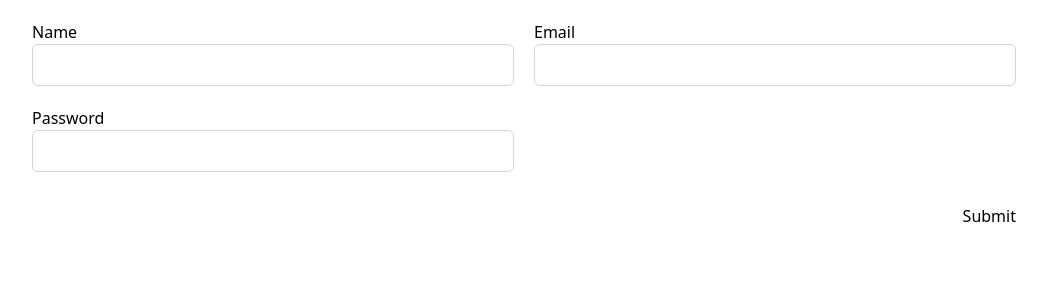
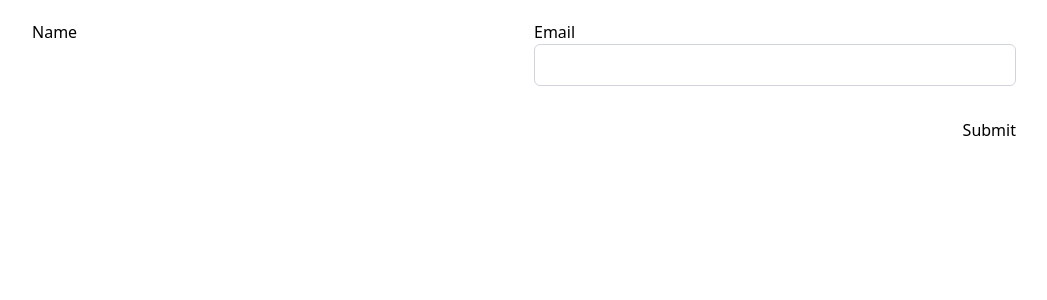
Before and after one commit to yeasinrafee/Frontend-Fundamental, a React (Vite) app in the folder react-reusable-components/: page / in a window 1280 px wide. Shown: the top 300 px of the page, without its empty margins (116-1163 px from the left). Built offline with nearby package versions, Linux system fonts and the light colour scheme; the HTML template or start-up script is replaced by a standard one.

Commit message:
Form component structure and barrel pattern

```diff
--- a/react-reusable-components/src/App.tsx
+++ b/react-reusable-components/src/App.tsx
@@ -1,12 +1,44 @@
-// import MainLayout from './components/layout/MainLayout';
-
-import NormalForm from './components/NormalForm/NormalForm';
+import { FieldValues, SubmitHandler, useForm } from 'react-hook-form';
+import {
+  Form,
+  FormSection,
+  FormSubmit,
+  Input,
+} from './components/ReusableForm';
 import Container from './components/ui/Container';
 
 function App() {
+  const {
+    handleSubmit,
+    register,
+    formState: { errors },
+  } = useForm();
+
+  const onSubmit = (data: FieldValues) => {
+    console.log(data);
+  };
   return (
     <Container>
-      <NormalForm />
+      <Form
+        double={true}
+        onSubmit={handleSubmit(onSubmit) as SubmitHandler<FieldValues>}
+      >
+        <FormSection>
+          <Input
+            type='name'
+            register={register('name')}
+            errors={errors}
+            label='Name'
+          />
+          <Input
+            type='email'
+            register={register('email')}
+            errors={errors}
+            label='Email'
+          />
+        </FormSection>
+        <FormSubmit />
+      </Form>
     </Container>
   );
 }
--- /dev/null
+++ b/react-reusable-components/src/components/ReusableForm/Form.tsx
@@ -0,0 +1,23 @@
+import { createContext } from 'react';
+import cn from '../../utils/cn';
+import { TForm } from '../../types';
+
+export const FormElementContext = createContext<{ double: boolean } | null>(
+  null
+);
+
+export const Form = ({ children, onSubmit, double = false }: TForm) => {
+  return (
+    <FormElementContext.Provider value={{ double }}>
+      <form
+        onSubmit={onSubmit}
+        className={cn(' max-w-5xl p-5 mx-auto', {
+          'max-w-5xl': double,
+          'max-w-lg': !double,
+        })}
+      >
+        {children}
+      </form>
+    </FormElementContext.Provider>
+  );
+};
--- /dev/null
+++ b/react-reusable-components/src/components/ReusableForm/FormSection.tsx
@@ -0,0 +1,16 @@
+import { useContext } from 'react';
+import cn from '../../utils/cn';
+import { FormElementContext } from './Form';
+
+export const FormSection = ({ children }) => {
+  const { double } = useContext(FormElementContext);
+  return (
+    <div
+      className={cn(' grid grid-cols-1 justify-items-center gap-5', {
+        'md:grid-cols-2': double,
+      })}
+    >
+      {children}
+    </div>
+  );
+};
--- /dev/null
+++ b/react-reusable-components/src/components/ReusableForm/FormSubmit.tsx
@@ -0,0 +1,21 @@
+import { useContext } from 'react';
+import cn from '../../utils/cn';
+import Button from '../ui/Button';
+import { FormElementContext } from './Form';
+
+export const FormSubmit = () => {
+  const { double } = useContext(FormElementContext);
+  return (
+    <div
+      className={cn('grid grid-cols-1 justify-items-center gap-5 my-8', {
+        'md:grid-cols-2': double,
+      })}
+    >
+      <div className='w-full max-w-lg col-start-1 md:col-start-2 flex justify-end'>
+        <Button className='w-full md:w-fit' type='submit'>
+          Submit
+        </Button>
+      </div>
+    </div>
+  );
+};
--- /dev/null
+++ b/react-reusable-components/src/components/ReusableForm/Input.tsx
@@ -0,0 +1,13 @@
+export const Input = ({ label, register, errors, type }) => {
+  return (
+    <div className='w-full'>
+      <label className='block' htmlFor='name'>
+        {label}
+      </label>
+      <input className='w-full' type={type} id='name' {...register} />
+      {errors.name && (
+        <span className='text-red-500 text-sm'>{errors.name.message}</span>
+      )}
+    </div>
+  );
+};
--- /dev/null
+++ b/react-reusable-components/src/components/ReusableForm/index.ts
@@ -0,0 +1,4 @@
+export * from './Form';
+export * from './FormSection';
+export * from './FormSubmit';
+export * from './Input';
--- /dev/null
+++ b/react-reusable-components/src/types/index.ts
@@ -0,0 +1 @@
+export * from './form.types';
```
Also changed, not shown: react-reusable-components/src/types/form.types.ts (added, +7 -0 lines).
